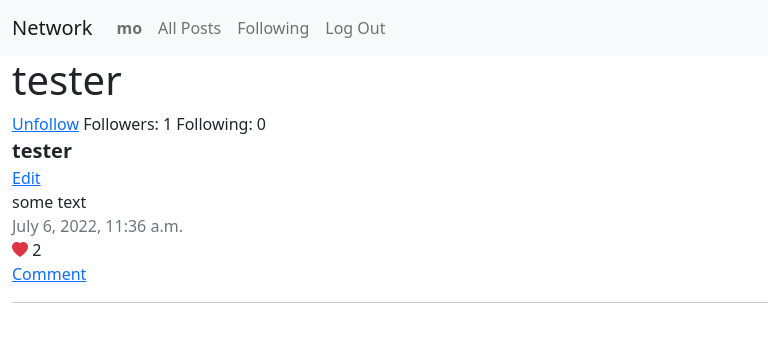
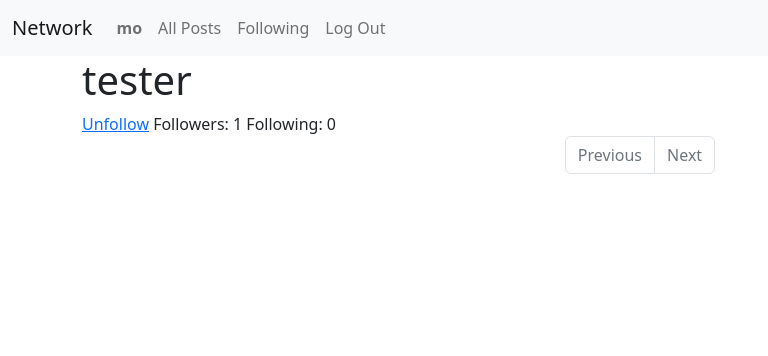
Before and after one commit to Mohamad-Simmo/Network, a Django app: page /profile/2 in a window 1280 px wide. Shown: the top 356 px of the page, without its empty margins (0-768 px from the left). Run offline with Django 3.2, Linux system fonts and the light colour scheme; a user stored in the database is signed in; data comes from the database, SQL or seed files in the repository.

Commit message:
edit templates

```diff
--- a/network/templates/network/layout.html
+++ b/network/templates/network/layout.html
@@ -23,7 +23,10 @@
     <nav class="navbar navbar-expand-lg navbar-light bg-light">
       <div class="container-fluid">
         <a class="navbar-brand" href="#">Network</a>
-        <div class="me-auto">
+        <button class="navbar-toggler" type="button" data-bs-toggle="collapse" data-bs-target="#navbarSupportedContent" aria-controls="navbarSupportedContent" aria-expanded="false" aria-label="Toggle navigation">
+          <span class="navbar-toggler-icon"></span>
+        </button>
+        <div class="me-auto collapse navbar-collapse" id="navbarSupportedContent">
           <ul class="navbar-nav">
             {% if user.is_authenticated %}
             <li class="nav-item">
@@ -55,7 +58,7 @@
       </div>
     </nav>
 
-    <div class="body container-fluid">{% block body %} {% endblock %}</div>
+    <div class="body container">{% block body %} {% endblock %}</div>
     <script
       src="https://cdn.jsdelivr.net/npm/bootstrap@5.2.0-beta1/dist/js/bootstrap.bundle.min.js"
       integrity="sha384-pprn3073KE6tl6bjs2QrFaJGz5/SUsLqktiwsUTF55Jfv3qYSDhgCecCxMW52nD2"
--- /dev/null
+++ b/network/templates/network/posts.html
@@ -0,0 +1,59 @@
+{% for post in page_obj %}
+<div data-id="{{post.entity.id}}">
+  <a
+    href="{% url 'profile' post.entity.user.id %}"
+    class="text-decoration-none link-dark fw-bold fs-5">
+    {{post.entity.user}}
+  </a>
+
+  <br />
+
+  {% if post.entity.user.id == user.id %}
+  <!-- Button trigger modal -->
+  <button type="button" class="btn btn-secondary btn-sm edit-btn">
+    <i class="bi bi-pencil-square"></i> Edit
+  </button>
+  {% endif %}
+
+  <div>{{post.entity.text}}</div>
+  <div class="text-muted">{{post.entity.date}}</div>
+
+  {% if not post.is_liked %}
+  <div class="like-btn d-inline" data-like="like">
+    <i class="bi bi-heart"></i>
+    <div class="d-inline">{{post.entity.likes.count}}</div>
+  </div>
+  {%else%}
+  <div class="like-btn d-inline" data-like="unlike">
+    <i class="bi bi-heart-fill text-danger"></i>
+    <div class="d-inline">{{post.entity.likes.count}}</div>
+  </div>
+  {%endif%}
+
+  <br />
+  <a href="#">Comment</a>
+  <hr />
+</div>
+{% endfor %}
+
+
+<nav aria-label="Page navigation">
+  <ul class="pagination justify-content-center">
+    <li class="page-item">
+      {%if page_obj.has_previous%}
+      <a class="page-link" href="?page={{ page_obj.previous_page_number }}"
+        >Previous</a
+      >
+      {%else%}
+      <a class="page-link disabled" href="#">Previous</a>
+      {%endif%}
+    </li>
+    <li class="page-item">
+      {%if page_obj.has_next %}
+      <a class="page-link" href="?page={{ page_obj.next_page_number }}">Next</a>
+      {%else%}
+      <a class="page-link disabled" href="#">Next</a>
+      {%endif%}
+    </li>
+  </ul>
+</nav>
--- a/network/templates/network/profile.html
+++ b/network/templates/network/profile.html
@@ -1,4 +1,7 @@
-{% extends "network/layout.html" %} {% block body %}
+{% extends "network/layout.html" %}
+
+{% block body %}
+
 <h1>{{profile.username}}</h1>
 
 {% if user.is_authenticated and profile.id != user.id%}
@@ -12,34 +15,6 @@
 Followers: {{ followers }}
 Following: {{ following }}
 
-{% for post in posts %}
-<div>
-  <a
-    href="{% url 'profile' post.entity.user.id %}"
-    class="text-decoration-none link-dark fw-bold fs-5"
-    >{{post.entity.user}}</a
-  >
-  <br />
-  <a href="#">Edit</a>
-  <div>{{post.entity.text}}</div>
-  <div class="text-muted">{{post.entity.date}}</div>
-  {% if not post.is_liked %}
-  <div class="like-btn d-inline" data-id="{{post.entity.id}}" data-like="like">
-    <i class="bi bi-heart"></i>
-    <div class="d-inline">{{post.entity.likes.count}}</div>
-  </div>
-  {%else%}
-  <div
-    class="like-btn d-inline"
-    data-id="{{post.entity.id}}"
-    data-like="unlike"
-  >
-    <i class="bi bi-heart-fill text-danger"></i>
-    <div class="d-inline">{{post.entity.likes.count}}</div>
-  </div>
-  {%endif%}
-  <br />
-  <a href="#">Comment</a>
-  <hr />
-</div>
-{% endfor %} {% endblock %}
+{% include "network/posts.html" %}
+
+{% endblock %}
```
Also changed, not shown: network/templates/network/index.html (+5 -52 lines).
